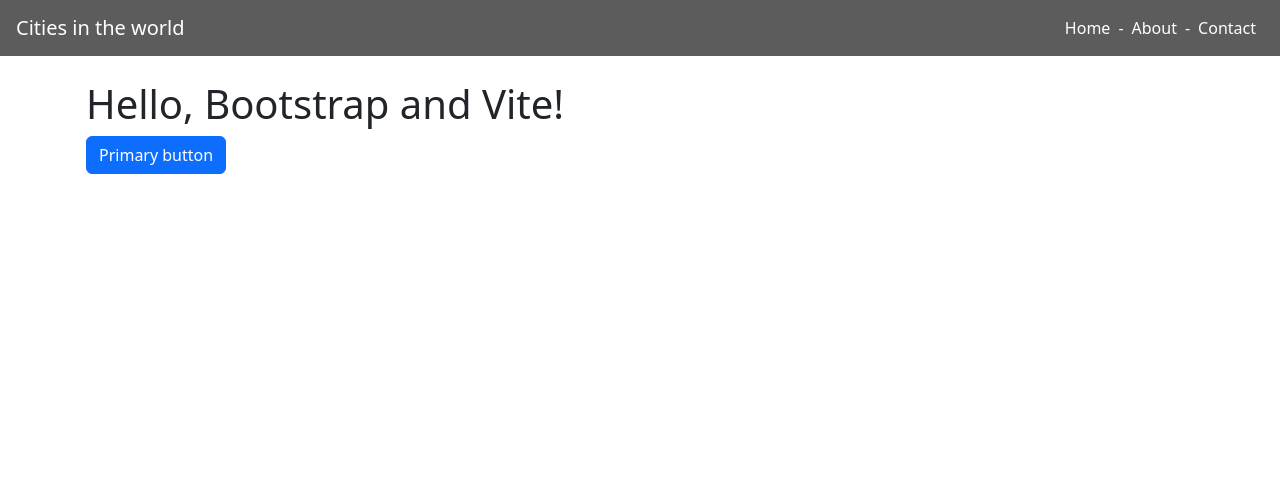
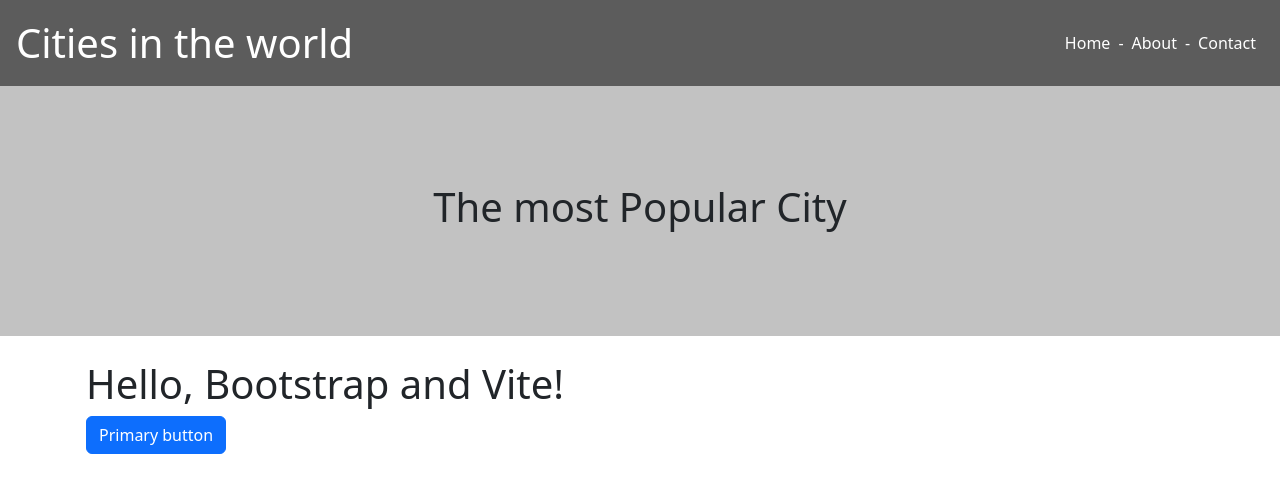
Before and after one commit to MarkWebDeveloper/Bootstrap-Cities-In-The-World, a website built with Vite: page src/index.html in a window 1280 px wide. Built offline with nearby package versions, Linux system fonts and the light colour scheme.

Commit message:
banner is ready

```diff
--- a/src/index.html
+++ b/src/index.html
@@ -15,8 +15,8 @@
 
     <main>
 
-        <div id="banner">
-
+        <div id="banner" class="d-flex justify-content-center align-items-center">
+            <h1>The most Popular City</h1>
         </div>
 
         <div class="container py-4 px-3 mx-auto">
--- a/src/js/header.js
+++ b/src/js/header.js
@@ -3,7 +3,7 @@ let header = document.querySelector('header')
 export function loadHeader() {
     header.innerHTML = /* html */ `
     <nav class="navbar navbar-expand-lg navbar-light px-3 my-navbar">
-        <a class="navbar-brand my-header-text" href="#">Cities in the world</a>
+        <a class="navbar-brand my-header-text fs-1" href="#">Cities in the world</a>
         <button class="navbar-toggler" type="button" data-toggle="collapse" data-target="#navbarNav"
             aria-controls="navbarNav" aria-expanded="false" aria-label="Toggle navigation">
             <span class="navbar-toggler-icon"></span>
--- a/src/js/main.js
+++ b/src/js/main.js
@@ -1,7 +1,8 @@
+import * as bootstrap from 'bootstrap'
 import '../scss/styles.scss'
 import '../scss/general-rules.scss'
 import '../scss/header.scss'
-import * as bootstrap from 'bootstrap'
+import '../scss/banner.scss'
 import { loadHeader } from './header'
 
 function app() {
--- /dev/null
+++ b/src/scss/banner.scss
@@ -0,0 +1,4 @@
+#banner {
+    height: 250px;
+    background-color: rgb(194, 194, 194);
+}
```
